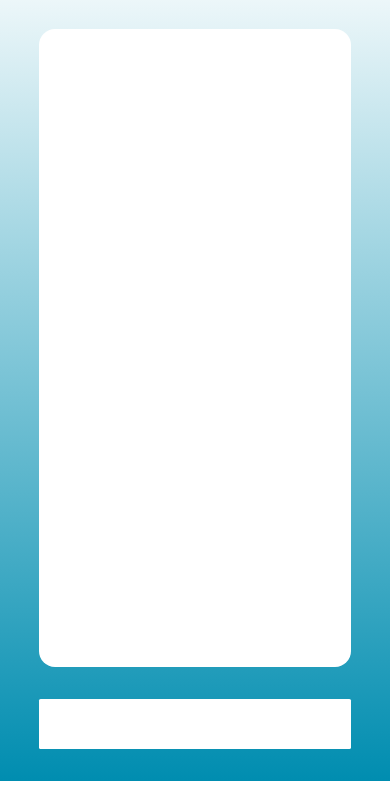
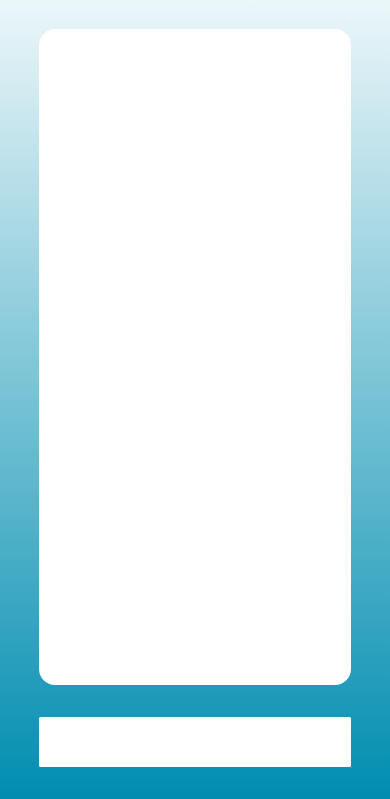
Before and after one commit to aarontark/stop-copying-me, a plain HTML site: page index.html in a window 390 px wide. Shown: the part 63-862 px from the top of the page. Drawn offline with Linux system fonts and the light colour scheme.

Commit message:
testing fix for mobile design

```diff
--- a/style.css
+++ b/style.css
@@ -29,6 +29,8 @@ body {
     align-items: center;
     padding-block: 2em;
     width: 80%;
+    min-height: 95vh;
+    max-height: 95vh;
 }
 
 .message-window {
@@ -40,8 +42,7 @@ body {
     flex-grow: 1;
     border-radius: 1rem;
     padding: 1.25rem;
-    overflow: scroll;
-    max-height: 80vh;
+    overflow-y: scroll;
 }
 
 .bot-message-container {
```
